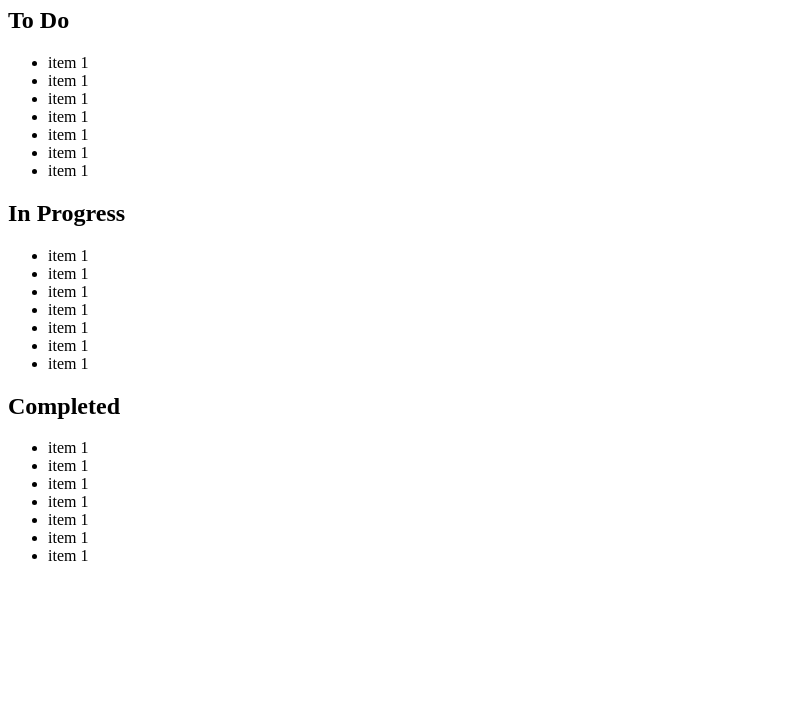
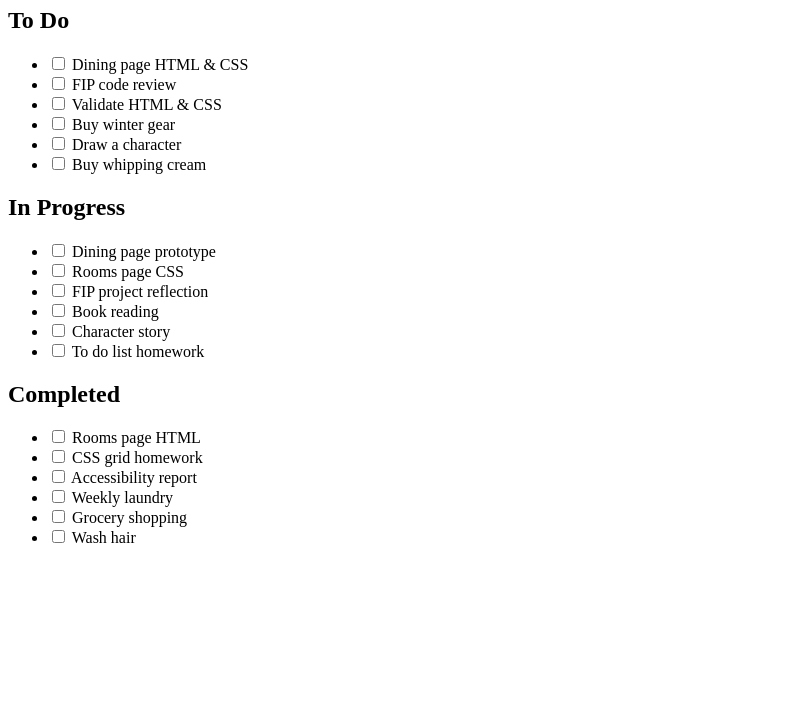
Before and after one commit to JeniferQ/to-do-list-F23, a plain HTML site: page index.html in a window 1280 px wide. Shown: the part 73-800 px from the top of the page, without its empty margins (0-808 px from the left). Drawn offline with Linux system fonts and the light colour scheme.

Commit message:
Add list items and checkbox
In this commit, the list items were updated, checkboxes were added, and new classes were introduced.

```diff
--- a/index.html
+++ b/index.html
@@ -8,50 +8,51 @@
 </head>
 <body>
     <header>
-        <h1>Working with the Cascade, Inheritance and Specificity </h1>
+        <h1>Jenifer's To Do List</h1>
     </header>
-    <main>
+<main>
+    <div class="sticky-note">
         <article id="to-do">
             <h2>To Do</h2>
             <ul class="to-do">
-                <li>item 1</li>
-                <li>item 1</li>
-                <li>item 1</li>
-                <li>item 1</li>
-                <li>item 1</li>
-                <li>item 1</li>
-                <li>item 1</li>
+                <li><input type="checkbox"> Dining page HTML & CSS</li>
+                <li><input type="checkbox"> FIP code review</li>
+                <li><input type="checkbox"> Validate HTML & CSS</li>
+                <li><input type="checkbox"> Buy winter gear</li>
+                <li><input type="checkbox"> Draw a character</li>
+                <li><input type="checkbox"> Buy whipping cream</li>
             </ul>
         </article>
+    </div>
 
+    <div class="sticky-note">
         <article id="in-progress">
             <h2>In Progress</h2>
             <ul class="in-progress">
-                <li>item 1</li>
-                <li>item 1</li>
-                <li>item 1</li>
-                <li>item 1</li>
-                <li>item 1</li>
-                <li>item 1</li>
-                <li>item 1</li>
+                <li><input type="checkbox"> Dining page prototype</li>
+                <li><input type="checkbox"> Rooms page CSS</li>
+                <li><input type="checkbox"> FIP project reflection</li>
+                <li><input type="checkbox"> Book reading</li>
+                <li><input type="checkbox"> Character story</li>
+                <li><input type="checkbox"> To do list homework</li>
             </ul>
         </article>
+    </div>
 
+    <div class="sticky-note">
         <article id="completed">
             <h2>Completed</h2>
             <ul class="completed">
-                <li>item 1</li>
-                <li>item 1</li>
-                <li>item 1</li>
-                <li>item 1</li>
-                <li>item 1</li>
-                <li>item 1</li>
-                <li>item 1</li>
+                <li><input type="checkbox"> Rooms page HTML</li>
+                <li><input type="checkbox"> CSS grid homework</li>
+                <li><input type="checkbox"> Accessibility report</li>
+                <li><input type="checkbox"> Weekly laundry</li>
+                <li><input type="checkbox"> Grocery shopping</li>
+                <li><input type="checkbox"> Wash hair</li>
             </ul>
         </article>
-
-
-    </main>
+    </div>
+</main>
 
 </body>
 </html>
```
